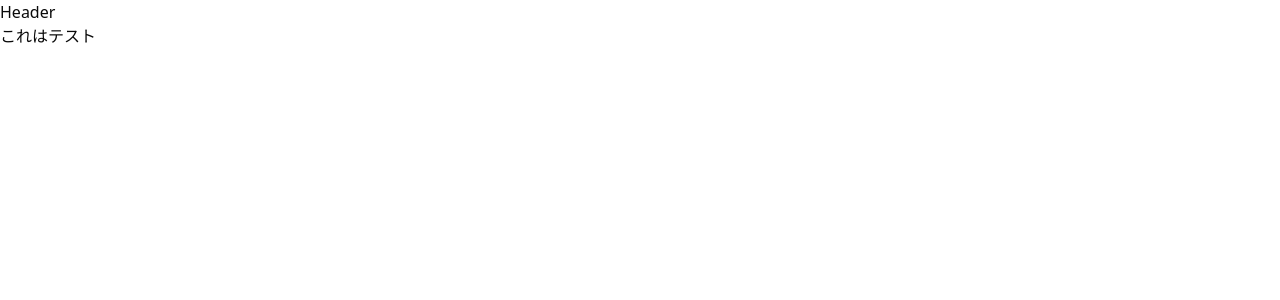
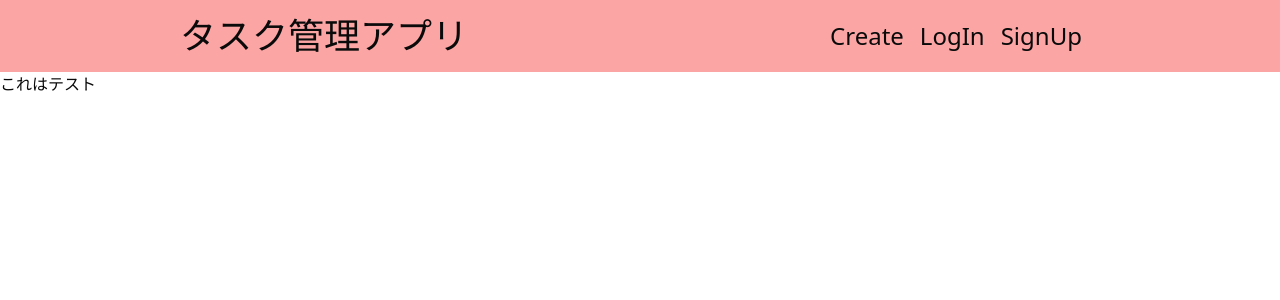
Before and after one commit to hy-tanebi/task-manager-app, a Next.js app: page / in a window 1280 px wide. Shown: the top 300 px of the page. Built offline with nearby package versions, Linux system fonts and the light colour scheme.

Commit message:
header部分のガワ作成

```diff
--- a/package.json
+++ b/package.json
@@ -15,7 +15,7 @@
     "class-variance-authority": "^0.7.1",
     "clsx": "^2.1.1",
     "lucide-react": "^0.475.0",
-    "next": "14.2.8",
+    "next": "14.2.21",
     "react": "^18",
     "react-dom": "^18",
     "tailwind-merge": "^3.0.1",
--- /dev/null
+++ b/src/app/components/Button.tsx
@@ -0,0 +1,13 @@
+import Link from "next/link";
+import React from "react";
+
+interface ButtonProps {
+  title: string;
+  href: string;
+}
+
+const Button = ({ title, href }: ButtonProps) => {
+  return <Link href={`${href}`}>{title}</Link>;
+};
+
+export default Button;
--- a/src/app/components/header/Header.tsx
+++ b/src/app/components/header/Header.tsx
@@ -1,7 +1,24 @@
-import React from "react";
+import Button from "../Button";
 
 const Header = () => {
-  return <div>Header</div>;
+  return (
+    <header>
+      <div className="grid lg:grid-cols-2 bg-red-300 px-2 py-4 place-items-center">
+        <h1 className="text-4xl">タスク管理アプリ</h1>
+        <nav className="flex gap-4 text-2xl">
+          <li>
+            <Button title="Create" href="/" />
+          </li>
+          <li>
+            <Button title="LogIn" href="/" />
+          </li>
+          <li>
+            <Button title="SignUp" href="/" />
+          </li>
+        </nav>
+      </div>
+    </header>
+  );
 };
 
 export default Header;
--- a/src/app/globals.css
+++ b/src/app/globals.css
@@ -64,6 +64,11 @@
     --chart-4: 280 65% 60%;
     --chart-5: 340 75% 55%;
   }
+
+  li{
+    list-style: none;
+  }
+
 }
 
 
--- a/src/app/page.tsx
+++ b/src/app/page.tsx
@@ -1,5 +1,3 @@
-import Image from "next/image";
-
 export default function Home() {
   return (
     <main>
```
Also changed, not shown: 1 other file (tests, documents, lock files or other folders).
